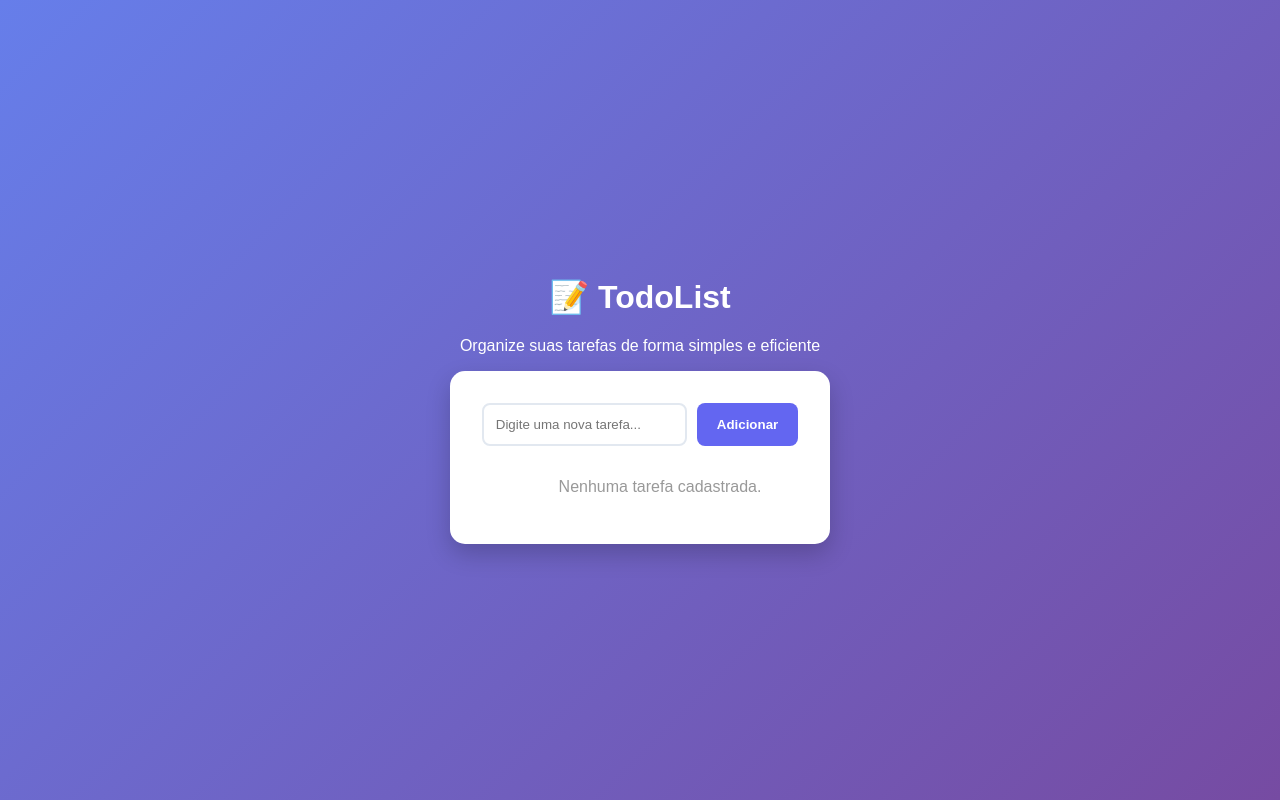
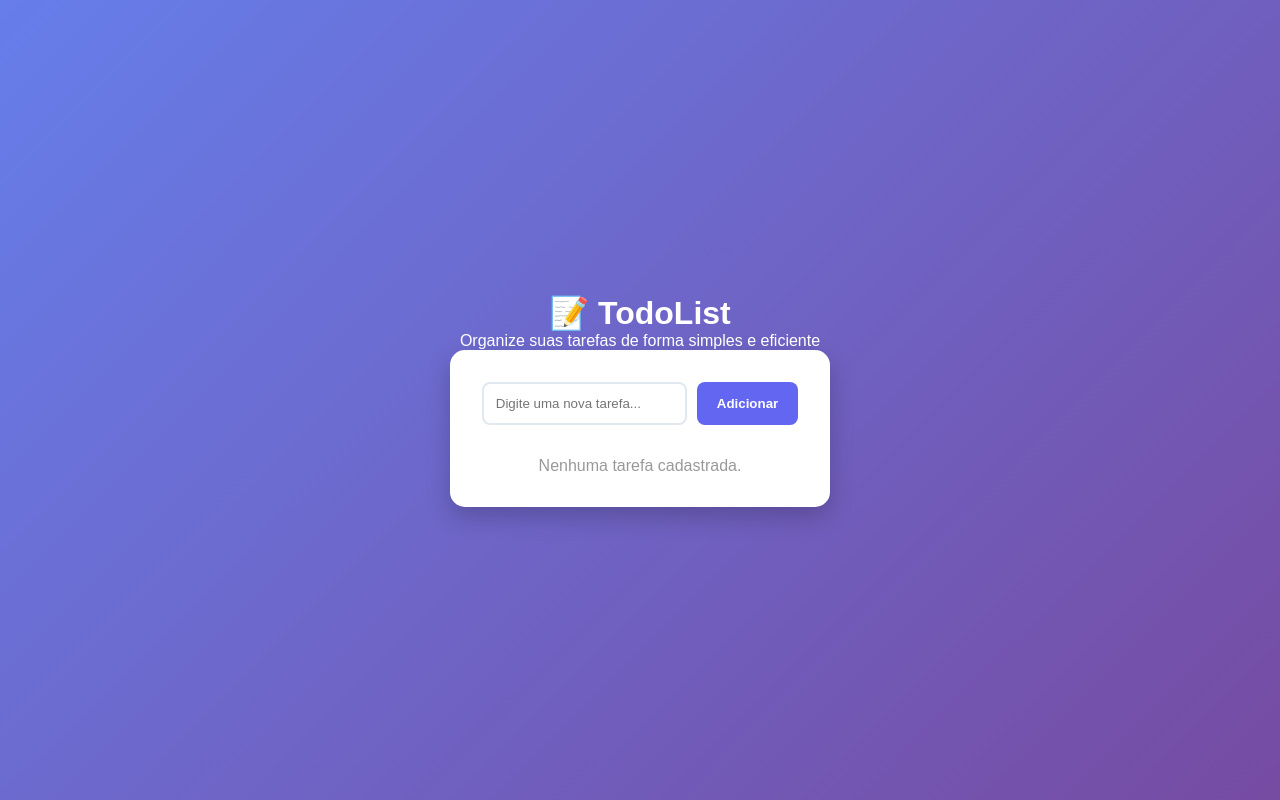
Before and after one commit to erikaoliveiracorrea/Lista-de-Tarefas, a React (Vite) app in the folder todolist-front/: page / in a window 1280 px wide. Built offline with nearby package versions, Linux system fonts and the light colour scheme.

Commit message:
incluindo css global

```diff
--- a/todolist-front/src/index.css
+++ b/todolist-front/src/index.css
@@ -0,0 +1,10 @@
+* {
+  margin: 0;
+  padding: 0;
+  box-sizing: border-box;
+}
+
+:root {
+  --primary: #6366f1;
+  --bg-gradient: linear-gradient(135deg, #667eea 0%, #a24ba2 100%);
+}
```
